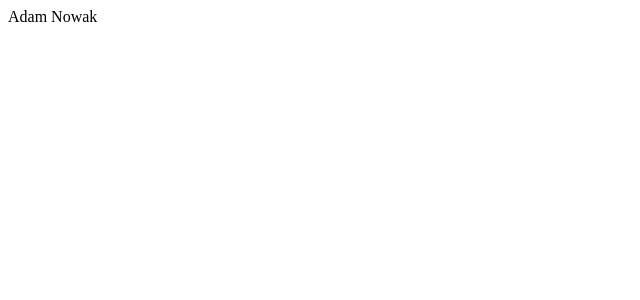
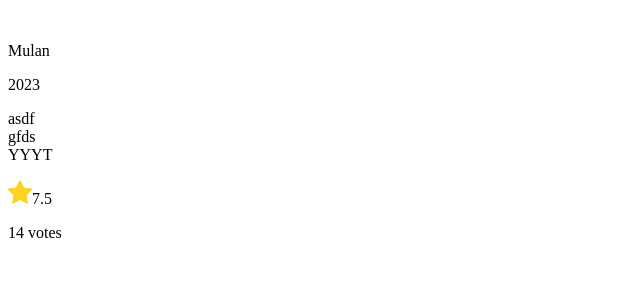
Before and after one commit to Rafal-1999/movies-browser-react, a React (Create React App) app: page / in a window 1280 px wide. Shown: the top 300 px of the page, without its empty margins (0-640 px from the left). Built offline with nearby package versions, Linux system fonts and the light colour scheme.

Commit message:
initial commit

```diff
--- a/public/index.html
+++ b/public/index.html
@@ -1,15 +1,16 @@
 <!DOCTYPE html>
 <html lang="en">
+
 <head>
   <meta charset="utf-8" />
   <link rel="icon" href="%PUBLIC_URL%/favicon.ico" />
   <meta name="viewport" content="width=device-width, initial-scale=1" />
   <meta name="theme-color" content="#000000" />
-    <meta
-      name="description"
-      content="Web site created using create-react-app"
-    />
+  <meta name="description" content="Web site created using create-react-app" />
   <link rel="apple-touch-icon" href="%PUBLIC_URL%/logo192.png" />
+  <link
+    href="https://fonts.googleapis.com/css2?family=Poppins:ital,wght@0,100;0,200;0,300;0,400;0,500;0,600;0,700;0,800;0,900;1,100;1,200;1,300;1,400;1,500;1,600;1,700;1,800;1,900&display=swap"
+    rel="stylesheet">
   <!--
       manifest.json provides metadata used when your web app is installed on a
       user's mobile device or desktop. See https://developers.google.com/web/fundamentals/web-app-manifest/
@@ -26,6 +27,7 @@
     -->
   <title>React App</title>
 </head>
+
 <body>
   <noscript>You need to enable JavaScript to run this app.</noscript>
   <div id="root"></div>
@@ -40,4 +42,5 @@
       To create a production bundle, use `npm run build` or `yarn build`.
     -->
 </body>
+
 </html>
--- a/src/App.js
+++ b/src/App.js
@@ -1,7 +1,9 @@
+import MovieCard from "./common/MovieCard";
+
 function App() {
     return (
         <div className="App">
-            Adam Nowak
+            <MovieCard imageURL={"err"} title={"Mulan"} subtitle={"2023"} tags={["asdf", "gfds", "YYYT"]} rating={7.5} voteCount={14}/>
         </div>
     );
 }
--- /dev/null
+++ b/src/common/MovieCard/index.js
@@ -0,0 +1,25 @@
+import { CardContainer, Image, Info, Title, Subtitle, Tag, Rating, VoteCount } from "./styled";
+
+const MovieCard = ({ imageURL, title, subtitle, tags, rating, voteCount }) => {
+    return (
+        <CardContainer>
+            <Image url={imageURL} />
+            <Info>
+                <Title>{title}</Title>
+                <Subtitle>{subtitle}</Subtitle>
+                {tags.map(tag => (
+                <Tag>{tag}</Tag>
+                ))}
+            </Info>
+            <Rating>
+                <svg width="24" height="24" viewBox="0 0 24 24" fill="none" xmlns="http://www.w3.org/2000/svg">
+                    <path d="M23.1451 8.54101L16.0641 7.51201L12.9011 1.10001C12.8092 0.943866 12.6781 0.814432 12.5207 0.724507C12.3634 0.634582 12.1853 0.58728 12.0041 0.58728C11.8229 0.58728 11.6449 0.634582 11.4875 0.724507C11.3302 0.814432 11.1991 0.943866 11.1071 1.10001L7.93814 7.51201L0.857139 8.54101C0.672479 8.56766 0.498959 8.64545 0.356195 8.76556C0.213431 8.88568 0.107117 9.04334 0.0492738 9.22072C-0.00856983 9.3981 -0.0156366 9.58813 0.0288724 9.76931C0.0733813 9.9505 0.167691 10.1156 0.301139 10.246L5.42614 15.24L4.21714 22.293C4.18563 22.4769 4.2062 22.666 4.27652 22.8388C4.34684 23.0116 4.46411 23.1613 4.61507 23.271C4.76603 23.3806 4.94465 23.4459 5.13075 23.4593C5.31685 23.4727 5.50299 23.4338 5.66814 23.347L12.0011 20.018L18.3341 23.347C18.4993 23.4338 18.6854 23.4727 18.8715 23.4593C19.0576 23.4459 19.2362 23.3806 19.3872 23.271C19.5382 23.1613 19.6554 23.0116 19.7258 22.8388C19.7961 22.666 19.8166 22.4769 19.7851 22.293L18.5761 15.24L23.7011 10.246C23.8345 10.1158 23.9289 9.95079 23.9735 9.76975C24.0181 9.58871 24.0112 9.39881 23.9536 9.22148C23.896 9.04415 23.7899 8.88646 23.6474 8.76622C23.5049 8.64598 23.3316 8.56797 23.1471 8.54101H23.1451Z" fill="#FCD420" />
+                </svg>
+                {rating}
+            </Rating>
+            <VoteCount>{voteCount} votes</VoteCount>
+        </CardContainer>
+    )
+};
+
+export default MovieCard;
--- /dev/null
+++ b/src/common/MovieCard/styled.js
@@ -0,0 +1,34 @@
+import styled from "styled-components";
+
+export const CardContainer = styled.div`
+    height: 650px;
+    width: 324px;
+`
+
+export const Image = styled.img`
+
+`
+
+export const Info = styled.div`
+
+`
+
+export const Title = styled.p`
+
+`
+
+export const Subtitle = styled.p`
+
+`
+
+export const Tag = styled.div`
+
+`
+
+export const Rating = styled.p`
+
+`
+
+export const VoteCount = styled.p`
+
+`
```
Lines whose indentation alone changed are shown as unchanged.
